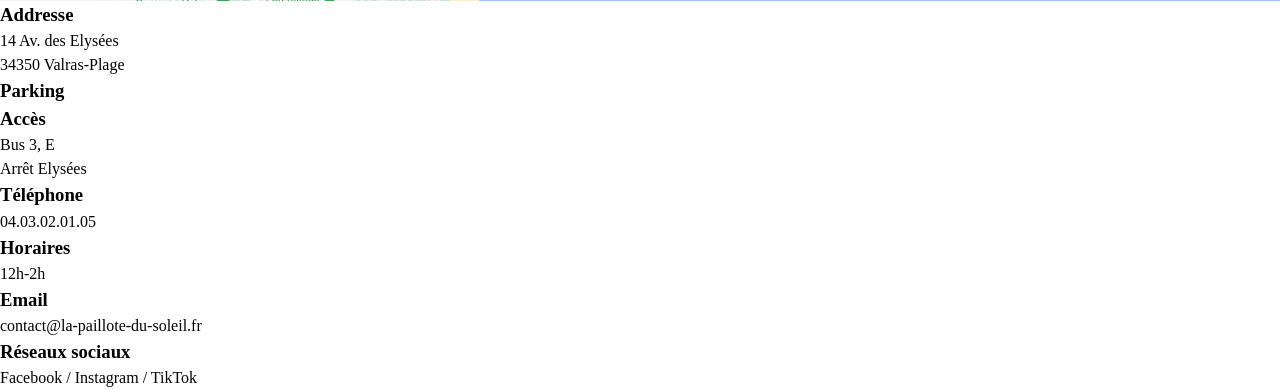
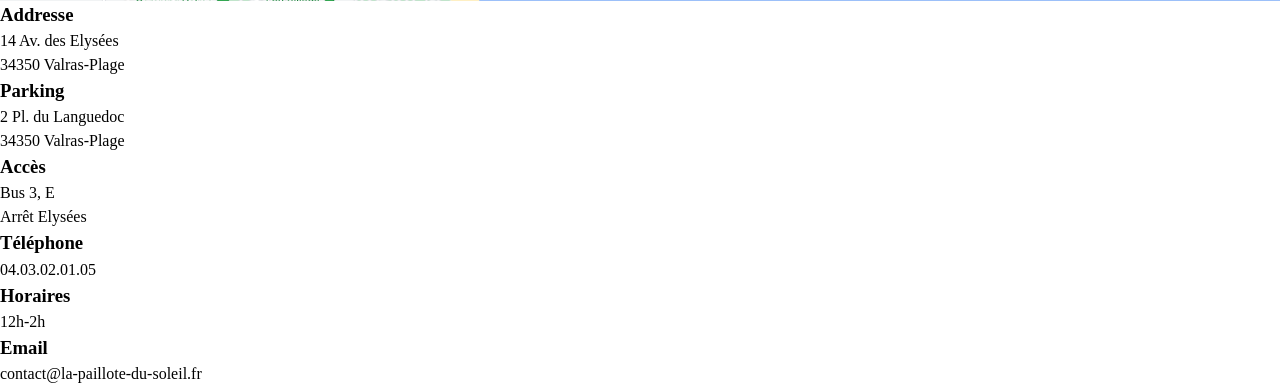
Before and after one commit to HaniLeb/main, a Symfony app: template templates/reservations/index.html.twig in a window 1280 px wide. Shown: the part 1302-1692 px from the top of the page. Run offline with Twig, Linux system fonts and the light colour scheme; the template is opened without the code that fills it, so the values that code supplies are empty; some libraries are stand-ins or nearby versions.

Commit message:
feat: add parking instruction

```diff
--- a/templates/reservations/index.html.twig
+++ b/templates/reservations/index.html.twig
@@ -12,7 +12,7 @@
     <h3>Addresse</h3>
     <p>14 Av. des Elysées</br>34350 Valras-Plage</p>
     <h3>Parking</h3>
-    <p></p>
+    <p>2 Pl. du Languedoc</br> 34350 Valras-Plage</p>
     <h3>Accès</h3>
     <p>Bus 3, E</br>Arrêt Elysées</p>
     <h3>Téléphone</h3>
```
